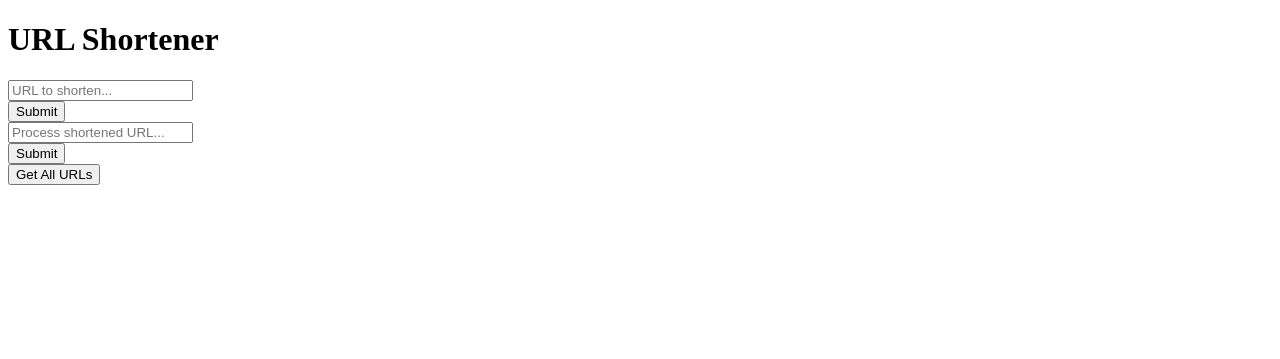
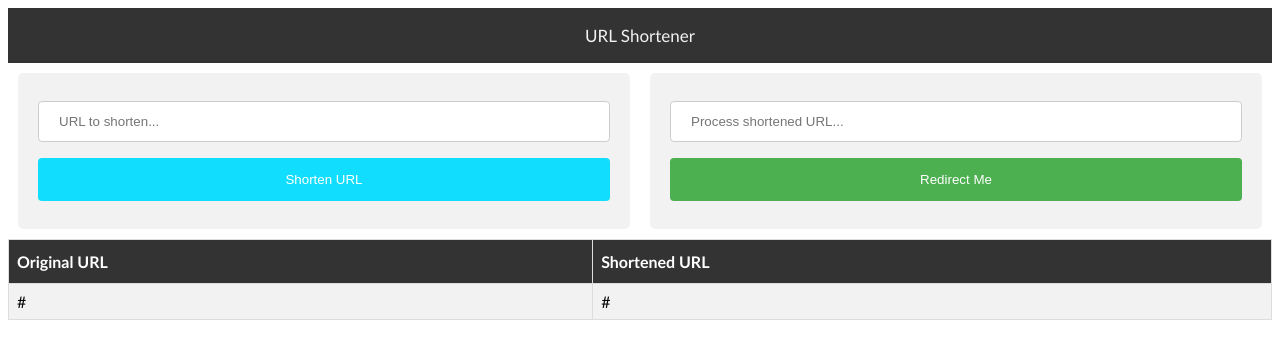
Before and after one commit to aakif-h/URL-Shortening-Service, a Flask app: page / in a window 1280 px wide. Shown: the top 359 px of the page. Run offline with Flask 2, Linux system fonts and the light colour scheme; tables that the repository leaves empty hold one stand-in row (values such as "Sample post").

Commit message:
Finished URL Shortener
Added a table to show users the available URL mappings, added styling

```diff
--- a/routes/__init__.py
+++ b/routes/__init__.py
@@ -13,8 +13,13 @@ pages = Blueprint('pages', __name__)
 @pages.route('/', methods=['GET'])
 def index():
     try:
-        return render_template('index.html')
-    except:
+        URL_list = get_all()
+        url_data = []
+        for URL in URL_list:
+            url_data.append({"url":URL.url, "short_url":URL.short_url})
+        return render_template('index.html', url_data=url_data)
+    except Exception as e:
+        print(e)
         return jsonify(**{'message': 'Unexpected Error'}), StatusCode_ServerError
 
 
--- /dev/null
+++ b/static/styles/styles.css
@@ -0,0 +1,99 @@
+body {
+    font-family: "Trebuchet MS", Arial, Helvetica, sans-serif;
+}
+
+.topnav {
+    background-color: #333;
+    overflow: hidden;
+}
+
+.topnav p {
+    color: #f2f2f2;
+    text-align: center;
+    text-decoration: none;
+    font-size: 17px;
+}
+
+* {
+    box-sizing: border-box;
+}
+
+.column {
+    float: left;
+    width: 50%;
+    padding: 10px;
+    margin: 0 auto;
+}
+
+.row:after {
+    content: "";
+    display: table;
+    clear: both;
+}
+
+input[type=text] {
+    width: 100%;
+    padding: 12px 20px;
+    margin: 8px 0;
+    border: 1px solid #ccc;
+    border-radius: 4px;
+    box-sizing: border-box;
+}
+
+.shorten-form input[type=submit] {
+    width: 100%;
+    background-color: #11DDFF;
+    color: white;
+    padding: 14px 20px;
+    margin: 8px 0;
+    border: none;
+    border-radius: 4px;
+    cursor: pointer;
+}
+
+.shorten-form input[type=submit]:hover {
+    background-color: #00AAFF;
+}
+
+.redirect-form input[type=submit] {
+    width: 100%;
+    background-color: #4CAF50;
+    color: white;
+    padding: 14px 20px;
+    margin: 8px 0;
+    border: none;
+    border-radius: 4px;
+    cursor: pointer;
+}
+
+.redirect-form input[type=submit]:hover {
+    background-color: #45a049;
+}
+
+form {
+    border-radius: 5px;
+    background-color: #f2f2f2;
+    padding: 20px;
+}
+
+.urls {
+    border-collapse: collapse;
+    width: 100%;
+}
+
+.urls td, th {
+    border: 1px solid #ddd;
+    padding: 8px;
+}
+
+.urls tr:nth-child(even){background-color:#f2f2f2;}
+
+.urls tr:hover {background-color: #ddd;}
+
+.urls th {
+    padding-top: 12px;
+    padding-bottom: 12px;
+    text-align: left;
+    background-color: #333;
+    color: white;
+}
--- a/templates/index.html
+++ b/templates/index.html
@@ -3,22 +3,42 @@
     <head>
         <meta charset="utf-8">
         <title>URL Shortener</title>
+        <link rel="stylesheet" href="../static/styles/styles.css">
     </head>
+    <body>
+        <div class="topnav">
+            <p>URL Shortener</p>
+        </div>
 
-    <body>
-        <h1>URL Shortener</h1>
-        <form action="/addURL" method="post">
-            <input type="text" name="url" placeholder="URL to shorten..." required><br>
-            <input type="submit" value="Submit">
-        </form>
+        <div class="row">
+            <div class="column">
+                <form class="shorten-form" action="/addURL" method="post">
+                    <input type="text" name="url" placeholder="URL to shorten..." required><br>
+                    <input type="submit" value="Shorten URL">
+                </form>
+            </div>
+            <div class="column">
+                <form class="redirect-form" action="/readShortenedURL" method="post">
+                    <input type="text" name="short_url" placeholder="Process shortened URL..." required><br>
+                    <input type="submit" value="Redirect Me">
+                </form>
+            </div>
+        </div>
 
-        <form action="/readShortenedURL" method="post">
-            <input type="text" name="short_url" placeholder="Process shortened URL..." required><br>
-            <input type="submit" value="Submit">
-        </form>
+        {% if url_data != null %}
+        <table class="urls">
+            <tr>
+                <th>Original URL</th>
+                <th>Shortened URL</th>
+            </tr>
+            {% for url in url_data %}
+            <tr>
+                <td>{{ url['url'] }}</td>
+                <td>{{ url['short_url'] }}</td>
+            </tr>
+            {% endfor %}
+        </table>
+        {% endif %}
 
-        <form action="/getAllURLs" method="get">
-            <input type="submit" value="Get All URLs">
-        </form>
     </body>
 </html>
```
Also changed, not shown: test.py (deleted).
